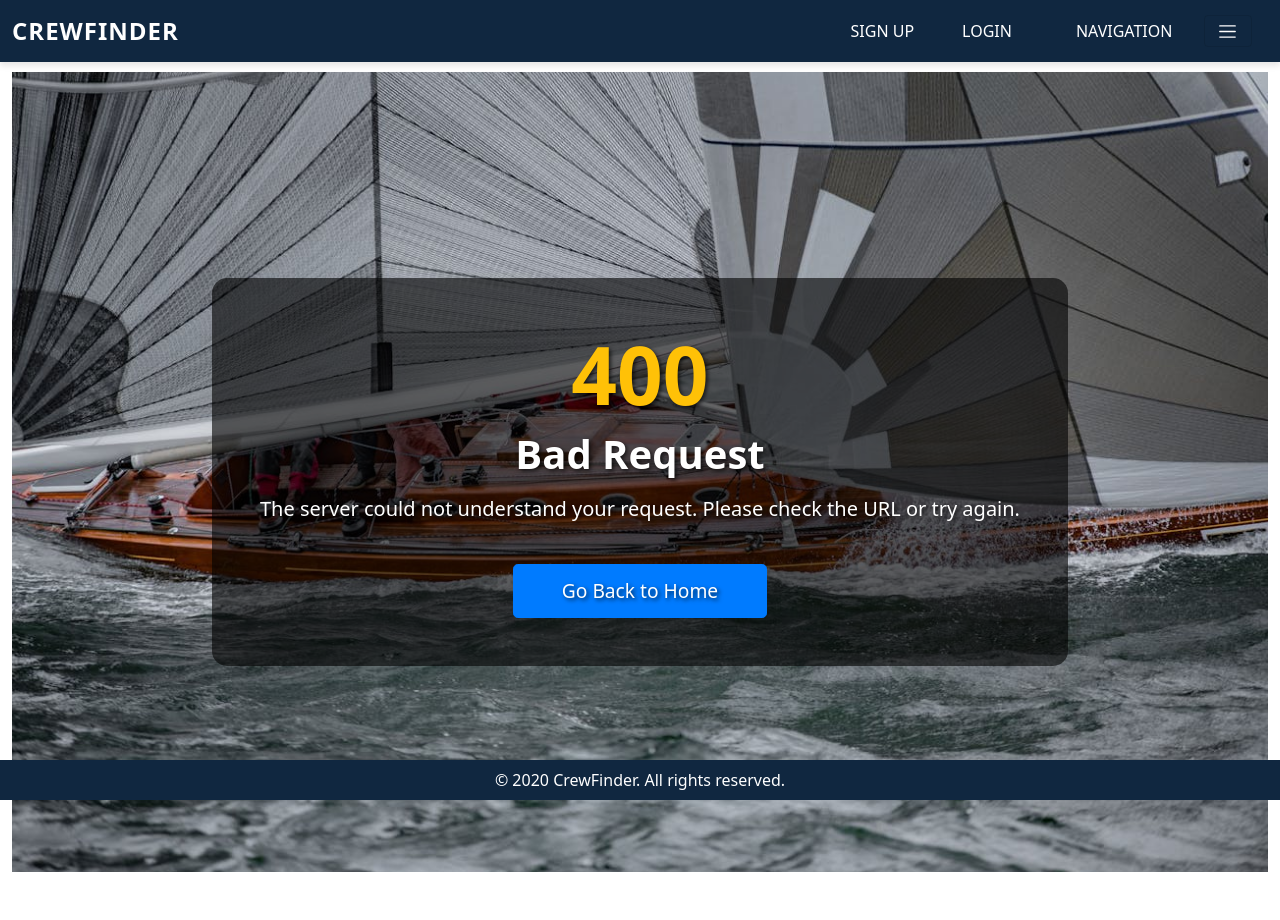
After one commit to doyle-kfd/CrewFinder, a Django app: template templates/pages/400.html in a window 1280 px wide. The commit adds this page. Run offline with Django 4.2, Linux system fonts and the light colour scheme; the template is opened without the code that fills it: most values are stand-ins (such as "Sample title", 1, 10 or a date in 2020); some libraries are stand-ins or nearby versions.

Commit message:
Feat: added 400, 403, 500 error pages

```diff
--- a/static/css/styles.css
+++ b/static/css/styles.css
@@ -758,6 +758,8 @@ registration-overlay p {
     margin-bottom: 0; /* Avoid unnecessary space below */
 }
 
+
+
 /* Media Queries for device responsiveness */
 
 /* Small Devices (Phones, <576px) */
--- /dev/null
+++ b/templates/pages/400.html
@@ -0,0 +1,16 @@
+{% extends "base.html" %}
+
+{% block title %}Bad Request{% endblock %}
+
+{% block content %}
+<div class="error-page">
+    <div class="error-content">
+        <h1 class="display-1 fw-bold text-warning">400</h1>
+        <h2 class="fw-bold">Bad Request</h2>
+        <p class="lead mt-3">
+            The server could not understand your request. Please check the URL or try again.
+        </p>
+        <a href="{% url 'home' %}" class="btn btn-primary btn-lg mt-4 px-5">Go Back to Home</a>
+    </div>
+</div>
+{% endblock %}
```
Also changed, not shown: templates/pages/403.html (added, +16 -0 lines), templates/pages/500.html (added, +16 -0 lines).
